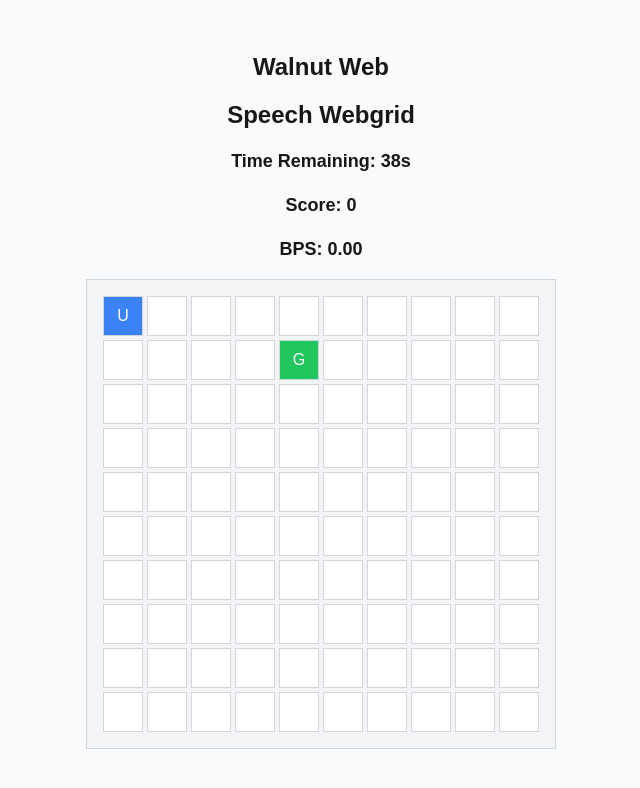
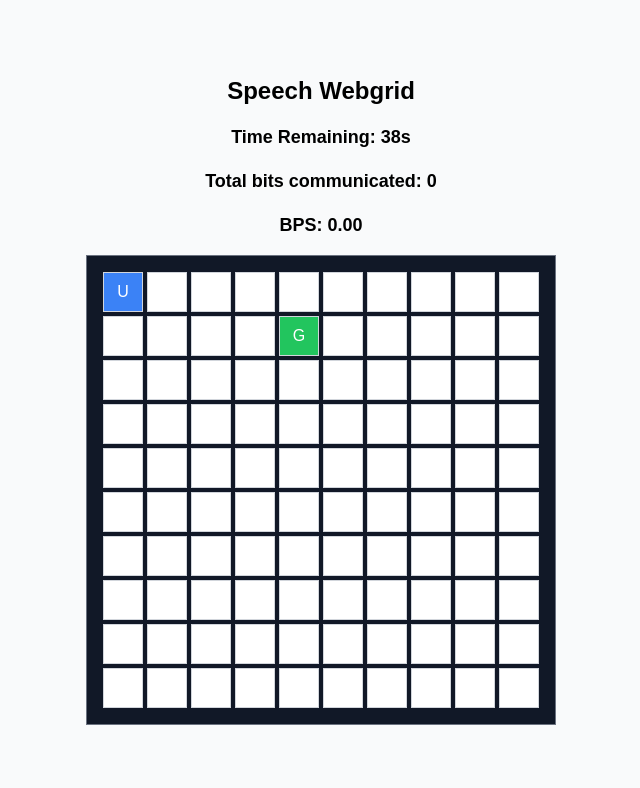
Before and after one commit to alexicongoo/walnutweb, a Next.js app: page / in a window 1280 px wide. Both pictures are taken after a click on the button "Start Game". Shown: the top 788 px of the page, without its empty margins (319-959 px from the left). Built offline with nearby package versions, Linux system fonts and the light colour scheme.

Commit message:
made BPS work, fixed colors, deleted junk text

```diff
--- a/app/components/Grid.tsx
+++ b/app/components/Grid.tsx
@@ -8,6 +8,7 @@ const Grid: React.FC = () => {
     type Position = { row: number; col: number };
 
     const [userPosition, setUserPosition] = useState<Position>({ row: 0, col: 0 });
+    const [startingPosition, setStartingPosition] = useState<Position>({ row: 0, col: 0 });
     const [goalPosition, setGoalPosition] = useState<Position>({
         row: Math.floor(Math.random() * gridSize),
         col: Math.floor(Math.random() * gridSize),
@@ -15,11 +16,17 @@ const Grid: React.FC = () => {
     const [score, setScore] = useState<number>(0);
     const [timeRemaining, setTimeRemaining] = useState<number>(40);
     const [isGameOver, setIsGameOver] = useState<boolean>(false);
+
     const [totalBits, setTotalBits] = useState<number>(0);
     const [hasGameStarted, setHasGameStarted] = useState<boolean>(false);
 
+    // We'll store the real time (in ms) when the game starts
+    const [startTime, setStartTime] = useState<number>(0);
+
     const startGame = () => {
-        setUserPosition({ row: 0, col: 0 });
+        const initialPosition = { row: 0, col: 0 };
+        setUserPosition(initialPosition);
+        setStartingPosition(initialPosition);
         setGoalPosition({
             row: Math.floor(Math.random() * gridSize),
             col: Math.floor(Math.random() * gridSize),
@@ -29,6 +36,9 @@ const Grid: React.FC = () => {
         setTotalBits(0);
         setIsGameOver(false);
         setHasGameStarted(true);
+
+        // Store the real time stamp (ms)
+        setStartTime(Date.now());
     };
 
     useEffect(() => {
@@ -73,10 +83,7 @@ const Grid: React.FC = () => {
                         return prev;
                 }
 
-                if (newPosition !== prev) {
-                    setTotalBits((prevBits) => prevBits + 2);
-                }
-
+                // We do NOT increment bits on move — only on hitting the goal
                 return newPosition;
             });
         };
@@ -88,16 +95,26 @@ const Grid: React.FC = () => {
     useEffect(() => {
         if (!hasGameStarted || isGameOver) return;
 
-        if (
-            userPosition.row === goalPosition.row &&
-            userPosition.col === goalPosition.col
-        ) {
+        // Only increment bits on target hit
+        if (userPosition.row === goalPosition.row && userPosition.col === goalPosition.col) {
             setScore((prevScore) => prevScore + 1);
-            setTotalBits((prevBits) => prevBits + 2);
-            setGoalPosition({
+
+            // Calculate bits based on the starting position to goal
+            const stepsFromStart = Math.abs(startingPosition.row - goalPosition.row) +
+                                 Math.abs(startingPosition.col - goalPosition.col);
+            const bitsToAdd = stepsFromStart * 2;
+
+            // Generate new goal position
+            const newGoalPosition = {
                 row: Math.floor(Math.random() * gridSize),
                 col: Math.floor(Math.random() * gridSize),
-            });
+            };
+
+            // Update total bits and set new goal
+            setTotalBits(prevBits => prevBits + bitsToAdd);
+            setGoalPosition(newGoalPosition);
+            // Update starting position for next goal
+            setStartingPosition(userPosition);
         }
     }, [userPosition, goalPosition, hasGameStarted, isGameOver]);
 
@@ -106,15 +123,20 @@ const Grid: React.FC = () => {
         Array.from({ length: gridSize }, (_, col) => ({ row, col }))
     );
 
-    // Calculate Bits Per Second
-    const totalTimeElapsed = (40 - timeRemaining) || 1;
-    const bps = (totalBits / totalTimeElapsed).toFixed(2);
+    // Calculate Bits Per Second using real elapsed time
+    let bps = 0;
+    if (hasGameStarted) {
+        const now = Date.now();
+        const elapsedSeconds = (now - startTime) / 1000;
+        const safeElapsed = elapsedSeconds > 0 ? elapsedSeconds : 1;
+        bps = totalBits / safeElapsed;
+    }
 
     return (
         <div className="flex flex-col items-center">
             {!hasGameStarted ? (
                 <div className="text-center">
-                    <h1 className="text-2xl font-bold mb-4">Welcome to Speech Webgrid!</h1>
+                    <h1 className="text-2xl font-bold mb-5 text-black">Welcome to Speech Webgrid!</h1>
                     <button
                         onClick={startGame}
                         className="px-4 py-2 bg-blue-500 text-white rounded hover:bg-blue-600 transition"
@@ -124,19 +146,11 @@ const Grid: React.FC = () => {
                 </div>
             ) : (
                 <>
-                    <h1 className="text-2xl font-bold mb-4">Speech Webgrid</h1>
-                    <div className="text-lg font-semibold mb-4">
-                        Time Remaining: {timeRemaining}s
-                    </div>
-                    <div className="text-lg font-semibold mb-4">Score: {score}</div>
-                    <div className="text-lg font-semibold mb-4">BPS: {bps}</div>
+                    <div className="text-lg font-semibold mb-4 text-black">Time Remaining: {timeRemaining}s</div>
+                    <div className="text-lg font-semibold mb-4 text-black">Total bits communicated: {totalBits}</div>
+                    <div className="text-lg font-semibold mb-4 text-black">BPS: {bps.toFixed(2)}</div>
                     {isGameOver ? (
-                        <div className="text-center text-xl font-bold text-red-500">
-                            Game Over! Final Score: {score}
-                            <br />
-                            Total Bits: {totalBits}
-                            <br />
-                            Final BPS: {bps}
+                        <div className="text-center text-lg font-bold text-black">
                             <button
                                 onClick={startGame}
                                 className="mt-4 px-4 py-2 bg-blue-500 text-white rounded hover:bg-blue-600 transition"
@@ -145,7 +159,7 @@ const Grid: React.FC = () => {
                             </button>
                         </div>
                     ) : (
-                        <div className="grid grid-cols-10 gap-1 bg-gray-100 p-4 border border-gray-300 w-max">
+                        <div className="grid grid-cols-10 gap-1 bg-gray-900 p-4 border border-gray-500 w-max">
                             {grid.flat().map((cell) => {
                                 const isUser =
                                     cell.row === userPosition.row &&
--- a/app/page.tsx
+++ b/app/page.tsx
@@ -3,7 +3,7 @@ import Grid from '@/app/components/Grid';
 export default function Home() {
     return (
         <main className="flex flex-col items-center justify-center min-h-screen bg-gray-50">
-            <h1 className="text-2xl font-bold mb-4">Walnut Web</h1>
+            <h1 className="text-2xl font-bold mb-4 text-black">Speech Webgrid</h1>
             <Grid />
         </main>
     );
```
